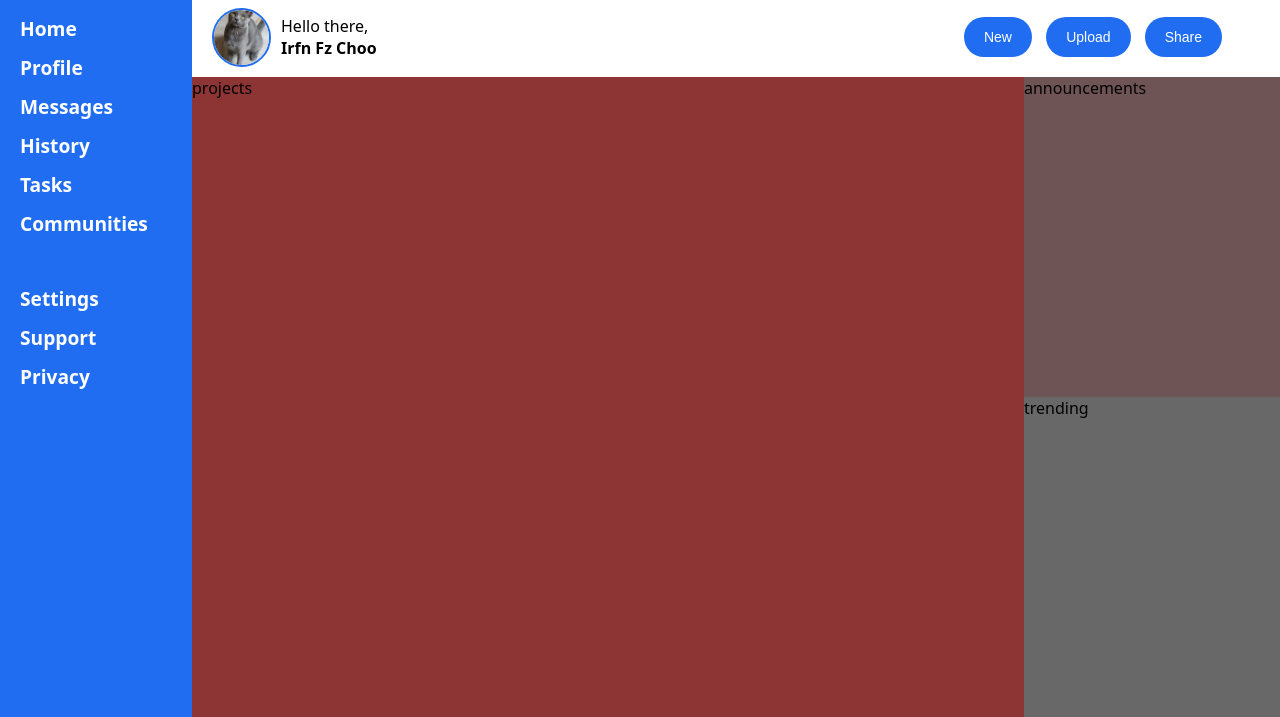
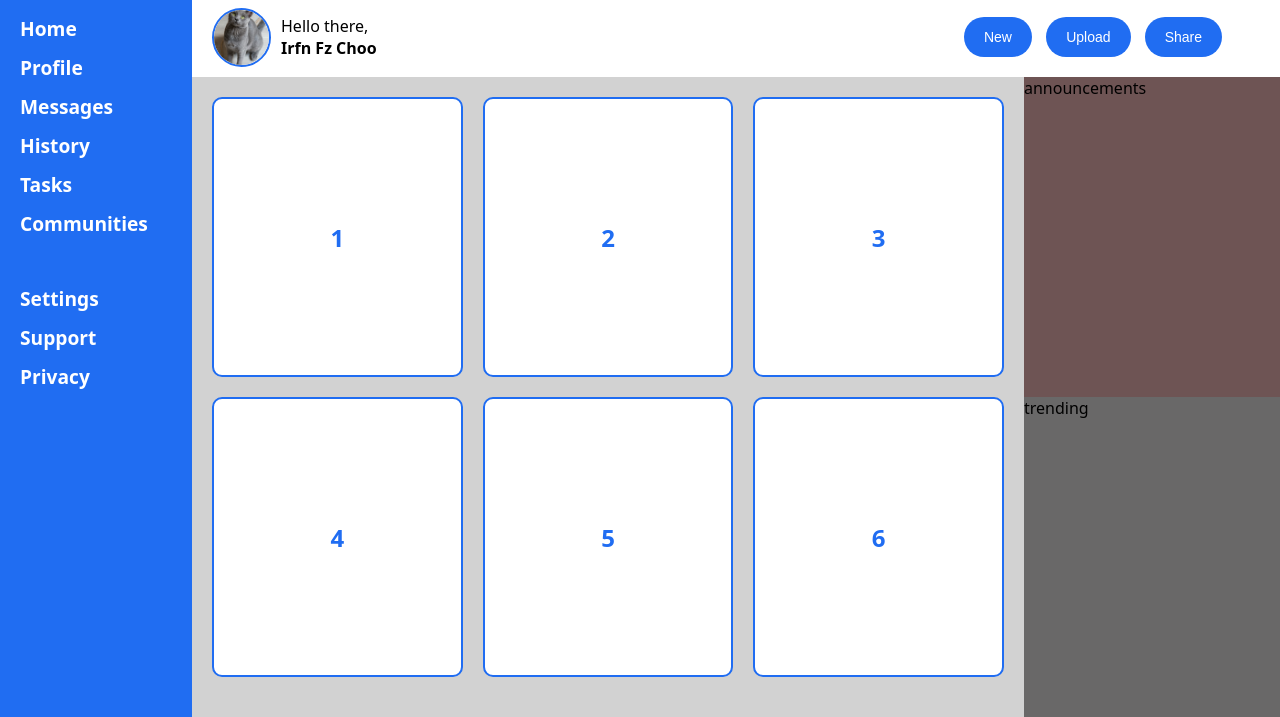
Before and after one commit to IFAIZC/Learning-Basic-Grid, a plain HTML site: page index.html in a window 1280 px wide. Shown: the part 83-800 px from the top of the page. Drawn offline with Linux system fonts and the light colour scheme.

Commit message:
added projects section

```diff
--- a/index.html
+++ b/index.html
@@ -57,7 +57,15 @@
             </div>
         </div>
 
-        <div class="projects">projects</div>
+        <div class="projects">
+            <div class="project-1">1</div>
+            <div class="project-2">2</div>
+            <div class="project-3">3</div>
+            <div class="project-4">4</div>
+            <div class="project-5">5</div>
+            <div class="project-6">6</div>
+        </div>
+
         <div class="announcements">announcements</div>
         <div class="trending">trending</div>
 
--- a/style.css
+++ b/style.css
@@ -217,14 +217,44 @@ a {
   }
 
 
-
-
 /* main content for project showcase */
 .projects {
     grid-column: 4 / 17;
     grid-row: 5 / 21;
-    background-color: #8d3434;
+    background-color: #d2d2d2;
+
+    /* making a new grid inside a grid */
+    display: grid; /* Define this section as a grid */
+    grid-template-columns: repeat(3, 1fr); /* Divide into 3 equal columns */
+    grid-template-rows: repeat(2, 280px); /* Divide into 2 equal rows */
+    gap: 20px; /* Add spacing between the cards */
+    padding: 20px; /* Add some padding inside the projects container */
 }
+
+.projects div {
+    background-color: #ffffff; /* Background for individual cards */
+    border: 2px solid #206df2; /* Optional border for cards */
+    border-radius: 10px; /* Rounded corners for cards */
+    display: flex; /* Center content inside cards */
+    justify-content: center;
+    align-items: center;
+    font-size: 1.5rem;
+    font-weight: bold;
+    color: #206df2;
+}
+
+
+
+
+
+
+
+
+
+
+
+
+
 
 
 /* sidd bar announcements */
```
